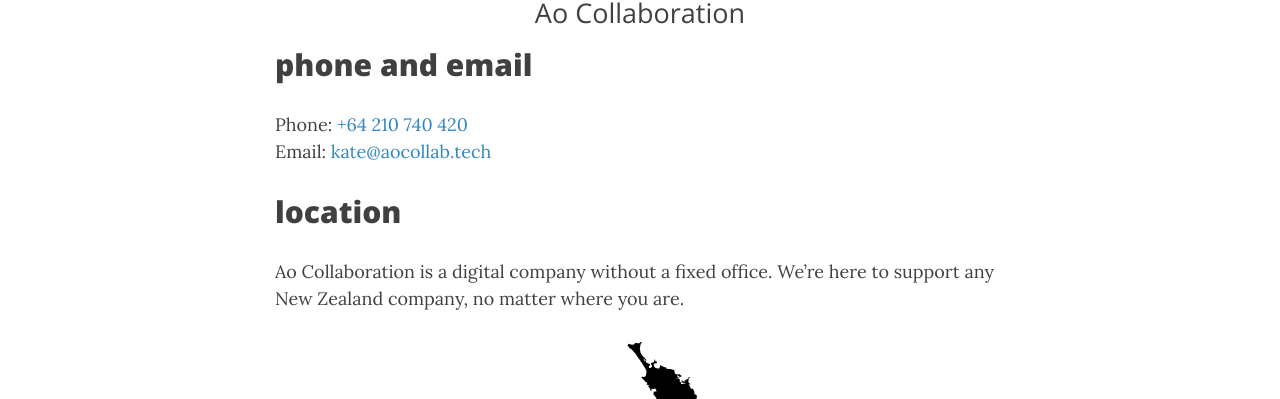
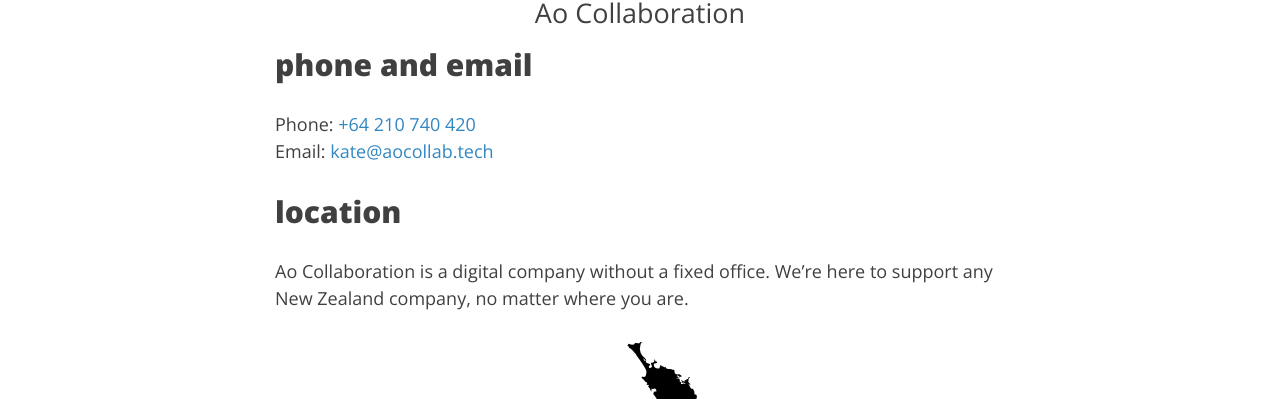
Before and after one commit to Ao-Collaboration/Ao-Collaboration.github.io, a Jekyll site: the page built from contact.md, in a window 1280 px wide and 1400 px high. Shown: the part 256-655 px from the top of the window. Built offline with Jekyll 4.4.1, drawn with Linux system fonts in a browser that asks for light colours; nearby versions of some CDN libraries.

Commit message:
Sans serif fonts

```diff
--- a/assets/css/main.css
+++ b/assets/css/main.css
@@ -11,7 +11,7 @@
 }
 
 body {
-  font-family: 'Lora', 'Times New Roman', serif;
+  font-family: 'Open Sans', sans-serif;
   font-size: 1.125rem;
   color: #404040;
   position: relative;
```
